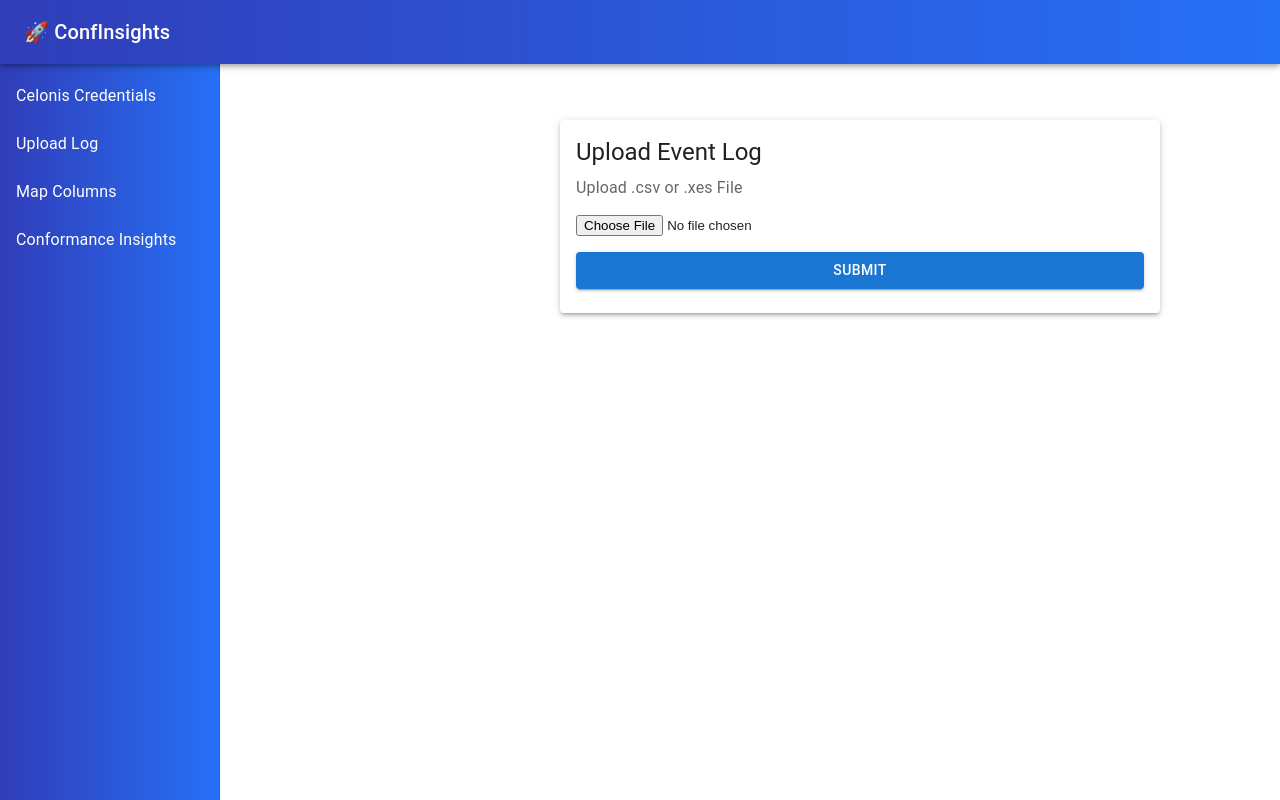
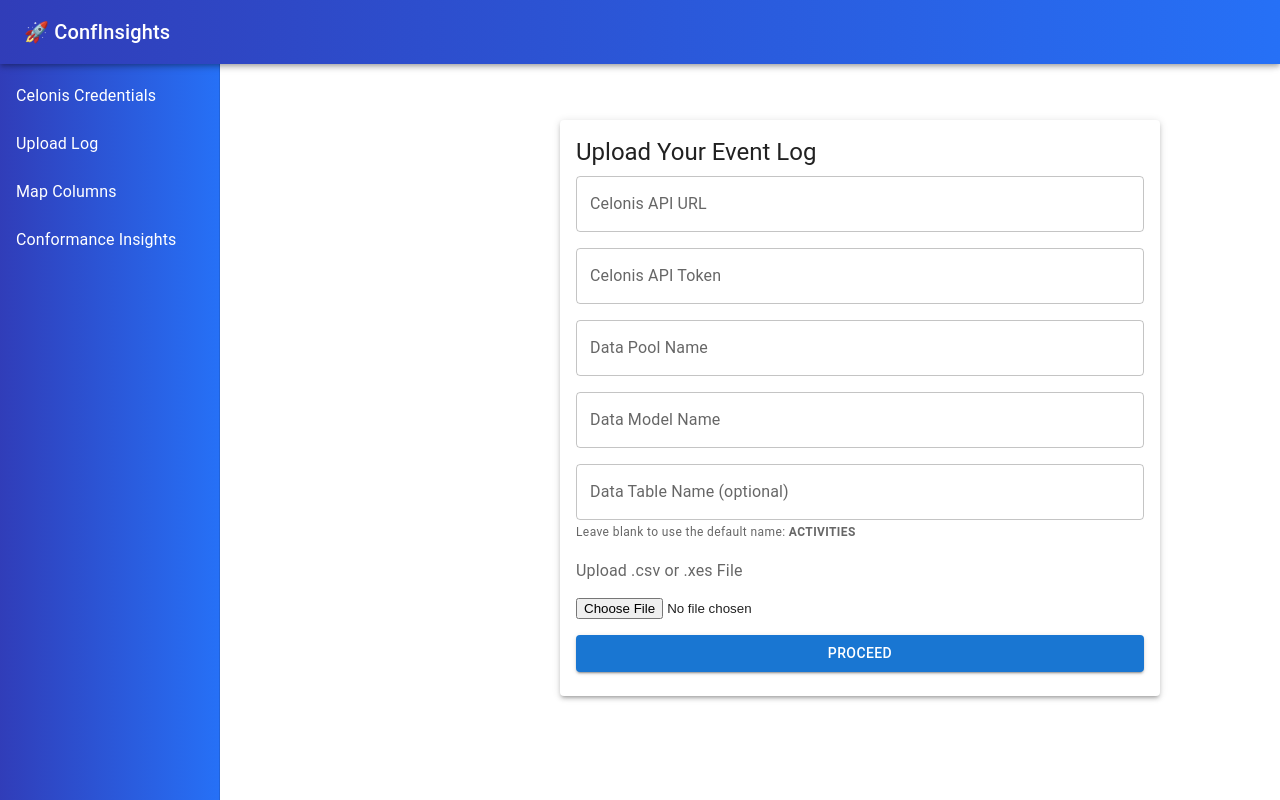
Before and after one commit to OleSeifert/Auto-Conformance-Checking, a React (Create React App) app in the folder frontend/: page / in a window 1280 px wide. Built offline with nearby package versions, Linux system fonts and the light colour scheme.

Commit message:
Discard changes to frontend/src/UploadPage.js

```diff
--- a/frontend/src/UploadPage.js
+++ b/frontend/src/UploadPage.js
@@ -1,160 +1,63 @@
-// import React, { useState } from 'react';
-// import {
-//   Box,
-//   Button,
-//   Card,
-//   CardContent,
-//   TextField,
-//   Typography,
-//   InputLabel,
-//   FormHelperText,
-// } from '@mui/material';
-// import { useNavigate } from 'react-router-dom';
-//
-// const UploadPage = () => {
-//   const [apiUrl, setApiUrl] = useState('');
-//   const [token, setToken] = useState('');
-//   const [dataPoolName, setDataPoolName] = useState('');
-//   const [dataModelName, setDataModelName] = useState('');
-//   const [dataTableName, setDataTableName] = useState('');
-//   const [file, setFile] = useState(null);
-//   const navigate = useNavigate();
-//
-//   const extractCSVHeaders = async (file) => {
-//     const text = await file.text();
-//     const firstLine = text.split(/\r?\n/)[0];
-//     return firstLine.split(';').map((h) => h.trim());
-//   };
-//
-//   const extractXESAttributes = async (file) => {
-//     const text = await file.text();
-//     const matches = text.match(/<string key=\"(.*?)\"/g) || [];
-//     const uniqueAttrs = [...new Set(matches.map((m) => m.match(/key="(.*?)"/)?.[1]))];
-//     return uniqueAttrs;
-//   };
-//
-//   const handleUpload = async () => {
-//     if (!apiUrl || !token || !dataPoolName || !dataModelName || !file) {
-//       alert('Please fill in all required fields.');
-//       return;
-//     }
-//
-//     localStorage.setItem('apiUrl', apiUrl);
-//     localStorage.setItem('token', token);
-//     localStorage.setItem('dataPoolName', dataPoolName);
-//     localStorage.setItem('dataModelName', dataModelName);
-//     localStorage.setItem('dataTableName', dataTableName || 'ACTIVITIES');
-//     localStorage.setItem('filename', file.name);
-//
-//     const fileExtension = file.name.split('.').pop().toLowerCase();
-//
-//     let headers = [];
-//     if (fileExtension === 'csv') {
-//       headers = await extractCSVHeaders(file);
-//       navigate('/mapping', {
-//         state: { headers, file } // pass file and headers
-//       });
-//     } else if (fileExtension === 'xes') {
-//       headers = await extractXESAttributes(file);
-//       navigate('/results', {
-//         state: {
-//           headers,
-//           file,
-//           analysis_type: 'xes'
-//         }
-//       });
-//     } else {
-//       alert('Unsupported file type. Please upload a .csv or .xes file.');
-//     }
-//   };
-//
-//   return (
-//     <Card sx={{ maxWidth: 600, mx: 'auto', mt: 4, boxShadow: 3 }}>
-//       <CardContent>
-//         <Typography variant="h5" gutterBottom>
-//           Upload Your Event Log
-//         </Typography>
-//
-//         <Box sx={{ display: 'flex', flexDirection: 'column', gap: 2 }}>
-//           <TextField
-//             label="Celonis API URL"
-//             fullWidth
-//             value={apiUrl}
-//             onChange={(e) => setApiUrl(e.target.value)}
-//           />
-//           <TextField
-//             label="Celonis API Token"
-//             fullWidth
-//             type="password"
-//             value={token}
-//             onChange={(e) => setToken(e.target.value)}
-//           />
-//           <TextField
-//             label="Data Pool Name"
-//             fullWidth
-//             value={dataPoolName}
-//             onChange={(e) => setDataPoolName(e.target.value)}
-//           />
-//           <TextField
-//             label="Data Model Name"
-//             fullWidth
-//             value={dataModelName}
-//             onChange={(e) => setDataModelName(e.target.value)}
-//           />
-//           <Box>
-//             <TextField
-//               label="Data Table Name (optional)"
-//               fullWidth
-//               value={dataTableName}
-//               onChange={(e) => setDataTableName(e.target.value)}
-//             />
-//             <FormHelperText>
-//               Leave blank to use the default name: <strong>Activity Table</strong>
-//             </FormHelperText>
-//           </Box>
-//           <InputLabel>Upload .csv or .xes File</InputLabel>
-//           <input
-//             type="file"
-//             accept=".csv,.xes"
-//             onChange={(e) => setFile(e.target.files[0])}
-//           />
-//           <Button variant="contained" onClick={handleUpload}>
-//             Proceed
-//           </Button>
-//         </Box>
-//       </CardContent>
-//     </Card>
-//   );
-// };
-//
-// export default UploadPage;
-
 import React, { useState } from 'react';
 import {
-  Box, Button, Card, CardContent, Typography, InputLabel
+  Box,
+  Button,
+  Card,
+  CardContent,
+  TextField,
+  Typography,
+  InputLabel,
+  FormHelperText,
 } from '@mui/material';
 import { useNavigate } from 'react-router-dom';
 
 const UploadPage = () => {
+  const [apiUrl, setApiUrl] = useState('');
+  const [token, setToken] = useState('');
+  const [dataPoolName, setDataPoolName] = useState('');
+  const [dataModelName, setDataModelName] = useState('');
+  const [dataTableName, setDataTableName] = useState(''); // optional
   const [file, setFile] = useState(null);
   const navigate = useNavigate();
 
+  const extractCSVHeaders = async (file) => {
+    const text = await file.text();
+    const firstLine = text.split(/\r?\n/)[0];
+    return firstLine.split(';').map((h) => h.trim());
+  };
+
+  const extractXESAttributes = async (file) => {
+    const text = await file.text();
+    const matches = text.match(/<string key=\"(.*?)\"/g) || [];
+    const uniqueAttrs = [...new Set(matches.map((m) => m.match(/key="(.*?)"/)?.[1]))];
+    return uniqueAttrs;
+  };
+
   const handleUpload = async () => {
-    if (!file) return alert("Please select a file first.");
+    if (!apiUrl || !token || !dataPoolName || !dataModelName || !file) {
+      alert('Please fill in all required fields.');
+      return;
+    }
 
-    const formData = new FormData();
-    formData.append("file", file);
+    const fileExtension = file.name.split('.').pop().toLowerCase();
 
-    try {
-      const res = await fetch('http://localhost:8000/analyse', {
-        method: 'POST',
-        body: formData
-      });
+    // Save to localStorage or pass via router state
+    localStorage.setItem('apiUrl', apiUrl);
+    localStorage.setItem('token', token);
+    localStorage.setItem('dataPoolName', dataPoolName);
+    localStorage.setItem('dataModelName', dataModelName);
+    localStorage.setItem('dataTableName', dataTableName || 'Activity Table'); // default fallback
+    localStorage.setItem('filename', file.name);
 
-      const result = await res.json();
-      navigate('/mapping', { state: { headers: result.headers, file } });
-    } catch (err) {
-      alert('Failed to upload file: ' + err.message);
+    let headers = [];
+    if (fileExtension === 'csv') {
+      headers = await extractCSVHeaders(file);
+      navigate('/mapping', { state: { headers } });
+    } else if (fileExtension === 'xes') {
+      headers = await extractXESAttributes(file);
+      navigate('/results', { state: { headers } });
+    } else {
+      alert('Unsupported file type. Please upload a .csv or .xes file.');
     }
   };
 
@@ -162,12 +65,55 @@
     <Card sx={{ maxWidth: 600, mx: 'auto', mt: 4, boxShadow: 3 }}>
       <CardContent>
         <Typography variant="h5" gutterBottom>
-          Upload Event Log
+          Upload Your Event Log
         </Typography>
+
         <Box sx={{ display: 'flex', flexDirection: 'column', gap: 2 }}>
+          <TextField
+            label="Celonis API URL"
+            fullWidth
+            value={apiUrl}
+            onChange={(e) => setApiUrl(e.target.value)}
+          />
+          <TextField
+            label="Celonis API Token"
+            fullWidth
+            type="password"
+            value={token}
+            onChange={(e) => setToken(e.target.value)}
+          />
+          <TextField
+            label="Data Pool Name"
+            fullWidth
+            value={dataPoolName}
+            onChange={(e) => setDataPoolName(e.target.value)}
+          />
+          <TextField
+            label="Data Model Name"
+            fullWidth
+            value={dataModelName}
+            onChange={(e) => setDataModelName(e.target.value)}
+          />
+          <Box>
+            <TextField
+              label="Data Table Name (optional)"
+              fullWidth
+              value={dataTableName}
+              onChange={(e) => setDataTableName(e.target.value)}
+            />
+            <FormHelperText>
+              Leave blank to use the default name: <strong>ACTIVITIES</strong>
+            </FormHelperText>
+          </Box>
           <InputLabel>Upload .csv or .xes File</InputLabel>
-          <input type="file" accept=".csv,.xes" onChange={e => setFile(e.target.files[0])} />
-          <Button variant="contained" onClick={handleUpload}>Submit</Button>
+          <input
+            type="file"
+            accept=".csv,.xes"
+            onChange={(e) => setFile(e.target.files[0])}
+          />
+          <Button variant="contained" onClick={handleUpload}>
+            Proceed
+          </Button>
         </Box>
       </CardContent>
     </Card>
```
